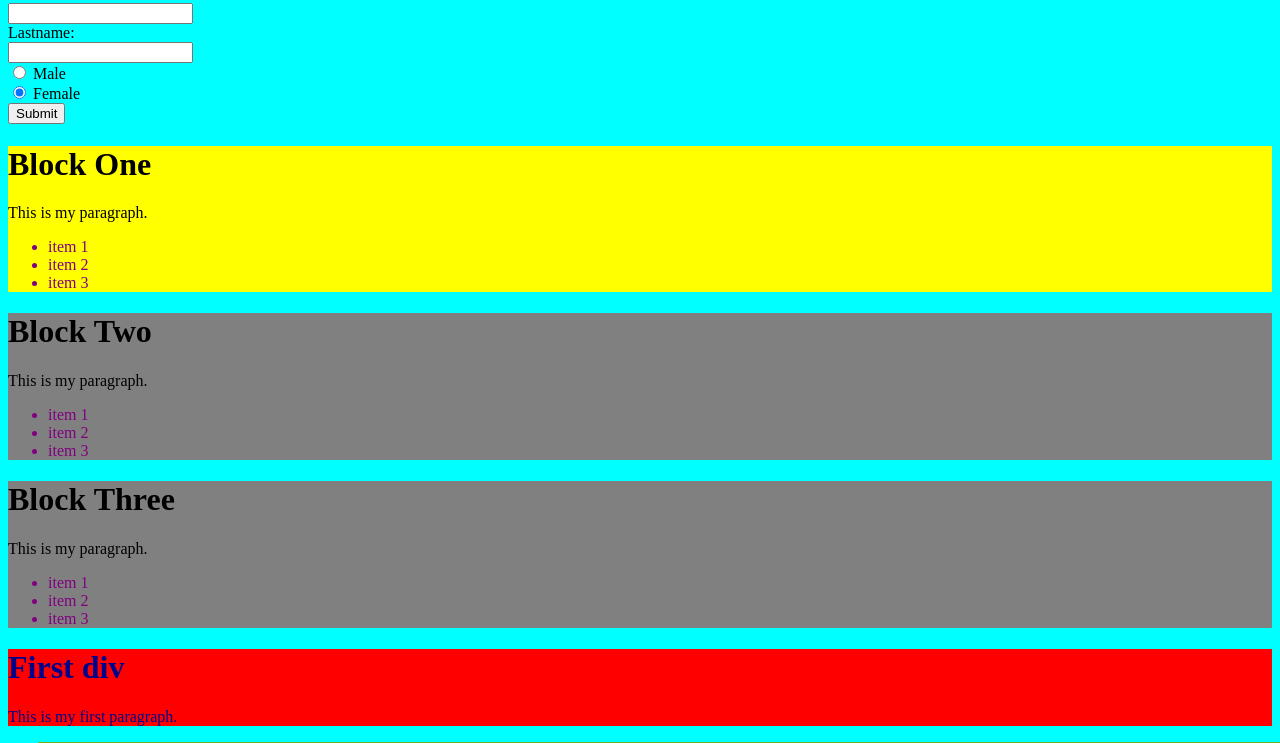
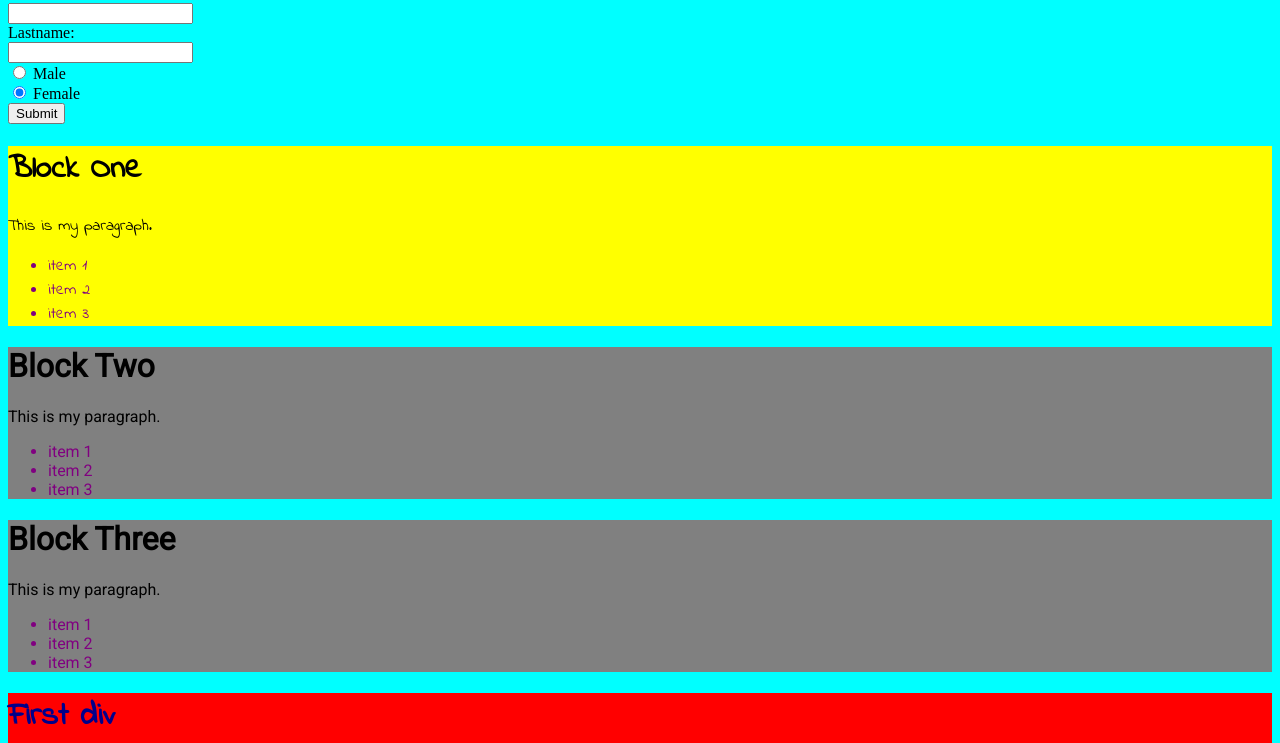
Before and after one commit to Donald180/gettingStartedHTML, a plain HTML site: page examples/index.html in a window 1280 px wide. Shown: the part 1588-2331 px from the top of the page. Drawn offline with Linux system fonts and the light colour scheme.

Commit message:
added google fonts

```diff
--- a/examples/index.html
+++ b/examples/index.html
@@ -3,6 +3,11 @@
     <head>
          <title> HTML Classroom Examples </title>
          <link rel="stylesheet" href="styles.css">
+
+         <link href="https://fonts.googleapis.com/css?family=Roboto&display=swap" rel="stylesheet">
+         <link href="https://fonts.googleapis.com/css?family=Indie+Flower&display=swap" rel="stylesheet">
+
+
 </head>
 <body>
     <h1> This section about Heading Examples </h1>
--- a/examples/styles.css
+++ b/examples/styles.css
@@ -28,14 +28,20 @@ form{
 
 div{
     background-color:red;
+    font-family: 'Indie Flower', cursive;
+
 }
 
 #blockOne{
     background-color: yellow;
+    font-family: 'Indie Flower', cursive;
+
 }
 
 .dablock{
     background-color: gray;
+    font-family: 'Roboto', sans-serif;
+
 }
 
 #static{
```
